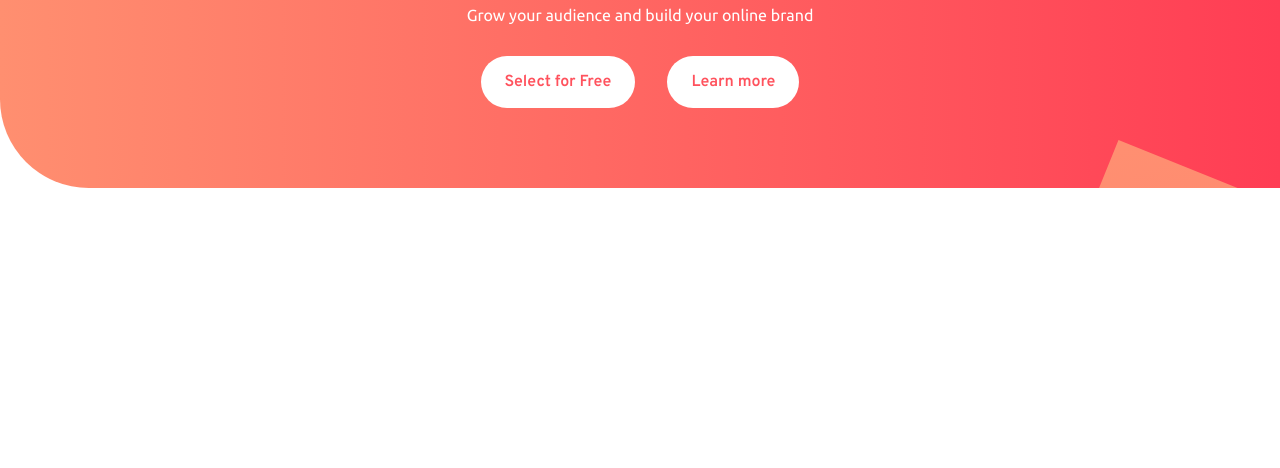
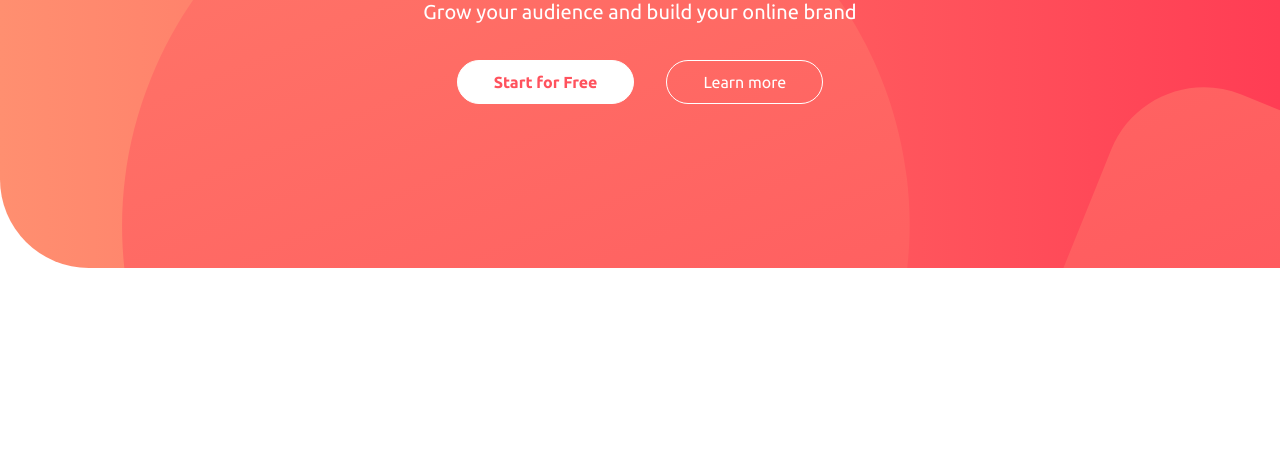
Before and after one commit to smarqueslopez/blogr-landing-page, a website: page index.html in a window 1280 px wide. Shown: the part 332-800 px from the top of the page. Drawn offline with Linux system fonts and the light colour scheme.

Commit message:
Fixing header

```diff
--- a/index.html
+++ b/index.html
@@ -59,8 +59,8 @@
 				<h1>A modern publishing platform</h1>
 				<p>Grow your audience and build your online brand</p>
 				<div class="header__content__buttons">
-					<a class="nav__link button button--primary">Select for Free</a>
-					<a class="nav__link button button--primary">Learn more</a>
+					<a class="nav__link button button--primary">Start for Free</a>
+					<a class="nav__link button">Learn more</a>
 				</div>
 			</div>
 		</div>
--- a/styles/scss/_header.scss
+++ b/styles/scss/_header.scss
@@ -1,12 +1,17 @@
+$font-size-header: 3.75rem;
+$font-size-paragraph: 1.25rem;
+
 .header {
+	height: 37.5rem;
+	color: $white;
 	justify-content: center;
 	align-items: center;
 	background-image: url(../../images/bg-pattern-intro.svg),
 	linear-gradient(to right, $very-light-red-gradient, $light-red-gradient);
 	overflow: hidden;
 	background-repeat: no-repeat;
+	background-position: 25% 50%;
 	border-bottom-left-radius: 5.55rem;
-	color: $white;
 
 	&__nav {
 		width: 100%;
@@ -59,7 +64,12 @@
 		padding: 4rem 0;
 
 		h1 {
+			margin: 0;
 			font-size: $font-size-header;
+		}
+
+		p {
+			font-size: $font-size-paragraph;
 		}
 
 		&__buttons {
@@ -72,17 +82,16 @@
 
 	.button {
 		display: inline-block;
+		cursor: pointer;
 		border-radius: 5rem;
-		outline: none;
-		border: none;
-		padding: 1rem 1.5rem;
+		border: 1px solid $white;
+		padding:0.75rem 2.25rem;
 		margin: 1rem;
 
 		&--primary {
 			background-color: $white;
 			color: $light-red;
 			font-weight: $font-weight-bold;
-			font-family: $font-family-headings;
 		}
 	}
 
--- a/styles/scss/_variables.scss
+++ b/styles/scss/_variables.scss
@@ -31,7 +31,6 @@ $font-family-headings: "Overpass", sans-serif;
 
 /* Sizes */
 $font-size: 16px;
-$font-size-header: 36px;
 
 /* Font-weights */
 $font-weight-light: 300;
```
Also changed, not shown: styles/style.css.
